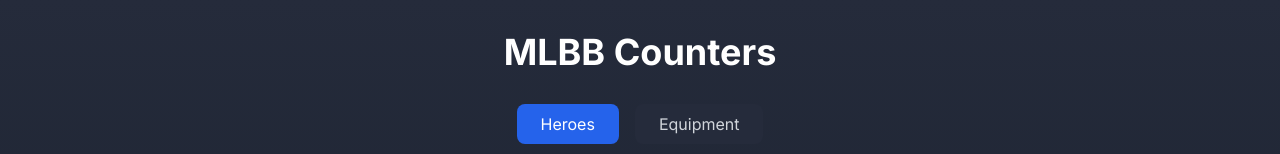
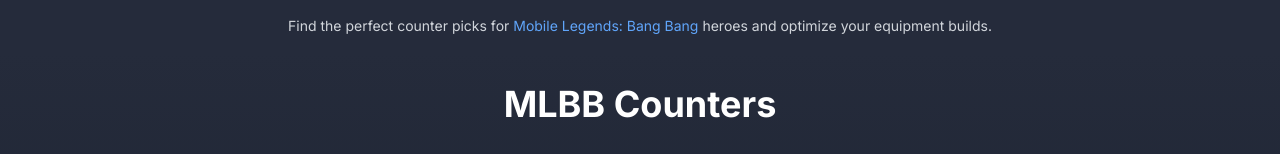
Before and after one commit to pbellot77/mlbbcounters, a Next.js app: page / in a window 1280 px wide. Shown: the top 154 px of the page. Built offline with nearby package versions, Linux system fonts and the light colour scheme.

Commit message:
Improve SEO and links

```diff
--- a/src/app/page.tsx
+++ b/src/app/page.tsx
@@ -13,6 +13,7 @@ import Image from 'next/image';
 import Advertisement from '@/components/Advertisement';
 
 export default function Home() {
+  // Your existing state declarations
   const [searchQuery, setSearchQuery] = useState('');
   const [selectedRole, setSelectedRole] = useState<HeroRole | 'All'>('All');
   const [selectedHero, setSelectedHero] = useState<Hero | null>(null);
@@ -20,6 +21,7 @@ export default function Home() {
   const [selectedEquipment, setSelectedEquipment] = useState<Equipment | null>(null);
   const [selectedType, setSelectedType] = useState<'Attack' | 'Magic' | 'Defense' | 'All'>('All');
 
+  // Your existing filter logic
   const filteredHeroes = heroes
     .sort((a, b) => a.name.localeCompare(b.name))
     .filter(hero => {
@@ -41,15 +43,35 @@ export default function Home() {
 
   return (
     <div className="min-h-screen bg-[#1E2533]">
-      {/* Header */}
+      {/* Simple SEO Header */}
+      <div className="bg-[#252B3B] p-4 text-gray-300 text-sm">
+        <div className="container mx-auto text-center">
+          <p>
+            Find the perfect counter picks for{' '}
+            <a
+              href="https://www.mobilelegends.com/en"
+              target="_blank"
+              rel="noopener noreferrer"
+              className="text-blue-400 hover:underline"
+            >
+              Mobile Legends: Bang Bang
+            </a>{' '}
+            heroes and optimize your equipment builds.
+          </p>
+        </div>
+      </div>
+
+      {/* Your existing header */}
       <header className="bg-gradient-to-b from-[#252B3B] to-[#1E2533] py-8">
         <div className="container mx-auto px-4">
           <h1 className="text-4xl font-bold text-center text-white mb-8">
             MLBB Counters
           </h1>
 
+          {/* Rest of your existing header content */}
           {/* Tab Selector */}
           <div className="flex justify-center gap-4 mb-8">
+            {/* Your existing tab buttons */}
             <button
               onClick={() => setActiveTab('heroes')}
               className={`px-6 py-2 rounded-lg transition-all ${
@@ -72,7 +94,7 @@ export default function Home() {
             </button>
           </div>
 
-          {/* Search Bar */}
+          {/* Your existing search bar */}
           <div className="max-w-2xl mx-auto mb-8">
             <div className="relative">
               <input
@@ -94,7 +116,7 @@ export default function Home() {
             </div>
           </div>
 
-          {/* Role Selection Tabs - Only show for heroes */}
+          {/* Your existing role/type filters */}
           {activeTab === 'heroes' && (
             <div className="flex flex-wrap justify-center gap-2">
               {['All', 'Fighter', 'Tank', 'Assassin', 'Marksman', 'Mage', 'Support'].map((role) => (
@@ -113,7 +135,6 @@ export default function Home() {
             </div>
           )}
 
-          {/* Type Selection Tabs - Only show for equipment */}
           {activeTab === 'equipment' && (
             <div className="flex flex-wrap justify-center gap-2">
               {['All', 'Attack', 'Magic', 'Defense'].map((type) => (
@@ -134,10 +155,10 @@ export default function Home() {
         </div>
       </header>
 
-      {/* Main Content */}
+      {/* Your existing main content */}
       <main className="container mx-auto px-4 py-8">
+        {/* Heroes Grid */}
         {activeTab === 'heroes' ? (
-          // Heroes Grid
           filteredHeroes.length === 0 ? (
             <div className="flex justify-center items-center min-h-[200px] w-full">
               <div className="text-gray-400 text-center">
@@ -208,7 +229,43 @@ export default function Home() {
         )}
       </main>
 
-      {/* Hero Details Modal */}
+      {/* Simple SEO Footer */}
+      <footer className="bg-[#252B3B] text-gray-300 py-4">
+        <div className="container mx-auto px-4 text-center text-sm">
+          <p>
+            Stay updated with the latest{' '}
+            <a
+              href="https://www.mobilelegends.com/en/news"
+              target="_blank"
+              rel="noopener noreferrer"
+              className="text-blue-400 hover:underline"
+            >
+              game updates
+            </a>
+            {' '}and{' '}
+            <a
+              href="https://www.mobilelegends.com/en/guide"
+              target="_blank"
+              rel="noopener noreferrer"
+              className="text-blue-400 hover:underline"
+            >
+              hero guides
+            </a>
+            . MLBB is a trademark of{' '}
+            <a
+              href="https://www.moonton.com"
+              target="_blank"
+              rel="noopener noreferrer"
+              className="text-blue-400 hover:underline"
+            >
+              Moonton
+            </a>
+            .
+          </p>
+        </div>
+      </footer>
+
+      {/* Your existing modals */}
       {selectedHero && (
         <HeroModal
           hero={selectedHero}
@@ -216,7 +273,6 @@ export default function Home() {
         />
       )}
 
-      {/* Equipment Details Modal */}
       {selectedEquipment && (
         <EquipmentModal
           equipment={selectedEquipment}
```
Lines whose indentation alone changed are shown as unchanged.
